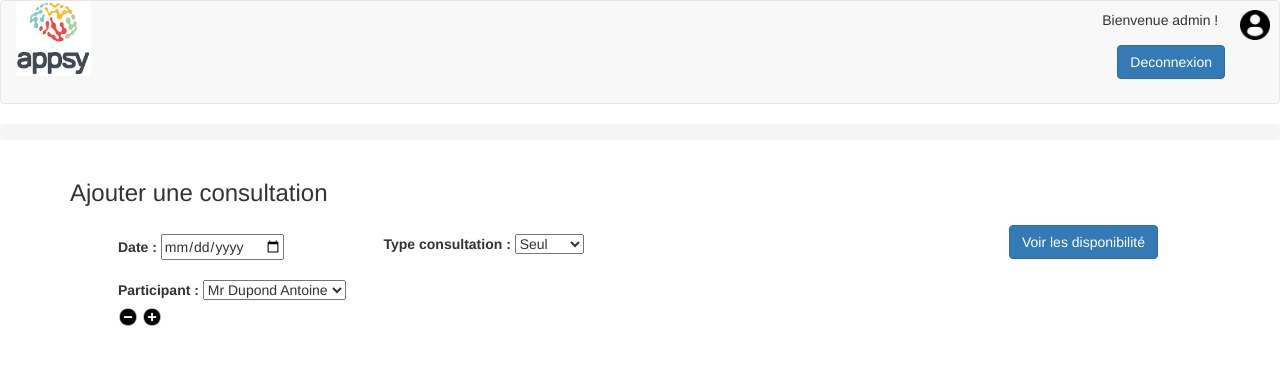
After one commit to Pierre-Lemaigre/FlaskNation, a Flask app: a page that uses Appsy/templates/pages/add_consultation.html in a window 1280 px wide. The commit adds this page. Shown: the top 365 px of the page. Run offline with Flask 2, Linux system fonts and the light colour scheme; a user stored in the database is signed in; some libraries are stand-ins or nearby versions.

Commit message:
Add consultation Automating select from list (prep database)

```diff
--- a/Appsy/app.py
+++ b/Appsy/app.py
@@ -28,8 +28,23 @@ list_patient = [
          profession=0),
     dict(id=1, type="Mme", forename="Eva", name="Dupond", birthDate="1997-03-21", knowing=1, relationship=0,
          profession=1),
-    dict(id=3, type="Enfant", forename="Tom", name="Dupond", birthDate="2019-02-02", knowing=1, relationship=-1,
+    dict(id=2, type="Enfant", forename="Tom", name="Dupond", birthDate="2019-02-02", knowing=1, relationship=-1,
          profession=2)
+]
+
+list_profession = [
+    dict(id=0, label="Boucher"),
+    dict(id=1, label="Electricien"),
+    dict(id=2, label="Etudiant")
+]
+
+day_slots = [
+    dict(id=0, label="8h00 - 8h30"),
+    dict(id=1, label="8h30 - 9h00"),
+    dict(id=4, label="9h30 - 10h00"),
+    dict(id=9, label="14h00 - 14h30"),
+    dict(id=10, label="14h30 - 15h00"),
+    dict(id=18, label="19h30 - 20h00"),
 ]
 
 
@@ -125,7 +140,8 @@ def go_to_add_patient():
 
         return redirect(url_for('go_to_home'))
     else:
-        return custom_render_template(render_template('pages/add_patient.html'))
+        return custom_render_template(
+            render_template('pages/add_patient.html', list_profession=list_profession, list_patient=list_patient))
 
 
 @app.route('/Recherche patient', methods=['POST', 'GET'])
@@ -155,13 +171,44 @@ def go_to_view_update_patient(id):
 
         return redirect(url_for('go_to_home'))
     else:
-        return render_template('pages/view_update_patient.html', patient=find_patient(id))
+        return render_template('pages/view_update_patient.html',
+                               patient=find_patient(id), list_patient=list_patient, list_profession=list_profession)
 
 
 @app.route('/Supprimer patient/<int:id>', methods=['POST'])
 @login_required
-def go_to_delete_patient(id):
+def delete_patient(id):
     # TODO Delete id
+    return redirect(url_for('go_to_home'))
+
+
+@app.route('/Ajout consultation', methods=['POST', 'GET'])
+@login_required
+@register_breadcrumb(app, '.Accueil.', 'Ajout consultation')
+def go_to_add_consultation():
+    if request.method == 'POST':
+
+        # TODO Get day_slots
+        wanted_date = request.form['wanted_date']
+        consultation_type = int(request.form['consultation_type'])
+        participants = int(request.form['participants'])
+
+        data = dict(wanted_date=wanted_date, consultation_type=consultation_type, participants=participants)
+
+        return custom_render_template(
+            render_template('pages/add_consultation.html', data=data, day_slots=day_slots, list_patient=list_patient))
+    else:
+        return custom_render_template(render_template('pages/add_consultation.html', list_patient=list_patient))
+
+
+@app.route('/add_consultation', methods=['POST', 'GET'])
+@login_required
+def add_consultation():
+    if request.method == 'POST':
+        # TODO Add consultation
+        date = request.form['date']
+        id_time_slot = request.form['id_time_slot']
+
     return redirect(url_for('go_to_home'))
 
 
--- /dev/null
+++ b/Appsy/templates/pages/add_consultation.html
@@ -0,0 +1,117 @@
+{% extends "bootstrap/base.html" %}
+
+{% block title %}
+    Appsy - Acceuil
+{% endblock title %}
+
+{% block body %}
+    {% block navbar %}
+        {% include "layouts/shared/_nav.html" %}
+    {% endblock navbar %}
+
+    {% block content %}
+
+        <div class="container m-t-xl">
+            <h3>Ajouter une consultation</h3>
+            <div class="col-md-12 roundedborder m-t-md text-left p-md">
+
+                <div class="col-md-12 well-sm">
+                    <form class="col-md-12" action="{{ url_for('go_to_add_consultation') }}" method="post">
+
+                        <div class="col-md-3 well-sm">
+                            <label>Date : </label>
+                            <input type="date" name="wanted_date" class="m-l"
+                                    {% if data is defined and data.wanted_date is defined %}
+                                   value="{{ data.wanted_date }}" {% endif %} required>
+                        </div>
+
+                        <div class="col-md-3 well-sm">
+                            <label>Type consultation : </label>
+                            <select name="consultation_type" class="m-l">
+                                <option {% if data is defined and data.consultation_type == 0 %} selected {% endif %}
+                                                                                                 value="0">Seul
+                                </option>
+                                <option {% if data is defined and data.consultation_type == 1 %} selected {% endif %}
+                                                                                                 value="1">Couple
+                                </option>
+                                <option {% if data is defined and data.consultation_type == 2 %} selected {% endif %}
+                                                                                                 value="2">Groupe
+                                </option>
+                            </select>
+                        </div>
+
+                        <div class="col-md-2 col-md-offset-4">
+                            <button type="submit" class="btn btn-primary">Voir les disponibilité</button>
+                        </div>
+
+                        <div class="col-md-12 well-sm">
+
+                            <label>Participant : </label>
+                            <select name="participants" class="m-l">
+
+                                {% if list_patient is defined %}
+
+                                    {% for patient in list_patient %}
+
+                                        <option value="{{ patient.id }}"
+                                                {% if data is defined and data.participants == patient.id %}
+                                                selected {% endif %}>
+                                            {% if patient.type != "Enfant" %}
+                                                {{ patient.type }} {% endif %}
+                                            {{ patient.name }} {{ patient.forename }}
+                                        </option>
+
+                                    {% endfor %}
+                                {% endif %}
+
+                            </select>
+
+                            <div class="m-l-md">
+                                <img class="m-n"
+                                     src="{{ url_for('static', filename='img/minus_black.png') }}"
+                                     height="20" width="20">
+
+                                <img class="m-n"
+                                     src="{{ url_for('static', filename='img/add_black.png') }}"
+                                     height="20" width="20">
+                            </div>
+
+                        </div>
+
+
+                    </form>
+
+                </div>
+
+                {% if data is defined and data.wanted_date is defined %}
+                    <div class="col-md-12">
+
+                        <h5>Choissir un crénaux pour cette consultation :</h5>
+
+                        {% for slot in day_slots %}
+
+                            <form id="form" method="post" action="{{ url_for('add_consultation') }}">
+                                <input name="date" type="hidden" value="{{ wanted_date }}">
+                                <input name="id_time_slot" type="hidden" value="{{ slot.id }}">
+                                <a href="{{ url_for('add_consultation') }}"
+                                   onclick="document.getElementById('myform').submit()">
+                                    <div class="col-md-12 roundedborder container m-t-sm">
+                                        <h4>
+                                            {{ slot.label }}
+                                        </h4>
+                                    </div>
+                                </a>
+                            </form>
+
+                        {% endfor %}
+
+                    </div>
+
+                {% endif %}
+
+            </div>
+        </div>
+
+    {% endblock content %}
+
+{% endblock body %}
--- a/Appsy/templates/pages/home_psy.html
+++ b/Appsy/templates/pages/home_psy.html
@@ -94,7 +94,7 @@
                             </div>
 
                             <div class="col-md-6 col-sm-12 col-xs-12">
-                                <a href="{{ url_for('go_to_past_appointments') }}">
+                                <a href="{{ url_for('go_to_add_consultation') }}">
                                     <div class="content col-md-12 roundedborder">
 
                                         <div class="col-md-12 text-left">
```
Also changed, not shown: Appsy/templates/pages/add_patient.html (+31 -15 lines), Appsy/templates/pages/view_update_patient.html (+37 -13 lines).
